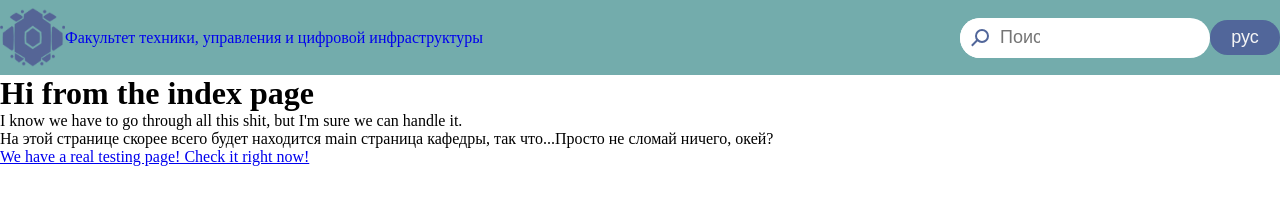
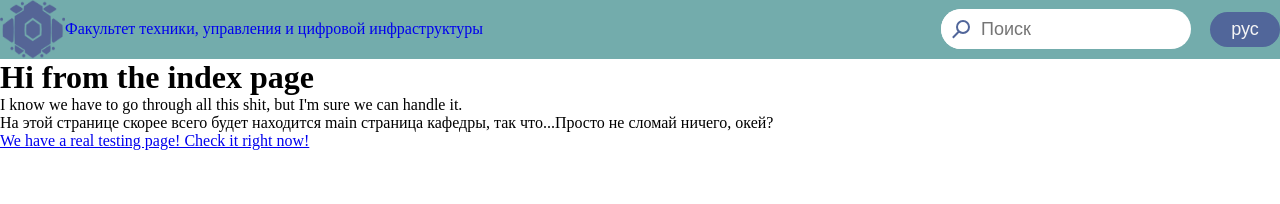
Before and after one commit to kagam1i/website-of-the-department, a Gatsby site: page / in a window 1280 px wide. Built offline with nearby package versions, Linux system fonts and the light colour scheme; Gatsby itself is replaced by a stand-in of ours.

Commit message:
Исправление поисковой строки

```diff
--- a/package.json
+++ b/package.json
@@ -5,6 +5,7 @@
   "version": "0.1.0",
   "author": "Kyle Mathews <mathews.kyle@gmail.com>",
   "dependencies": {
+    "date-fns": "^2.30.0",
     "gatsby": "^5.11.0",
     "gatsby-plugin-image": "^3.11.0",
     "gatsby-plugin-manifest": "^5.11.0",
@@ -15,7 +16,8 @@
     "gatsby-transformer-sharp": "^5.11.0",
     "react": "^18.2.0",
     "react-dom": "^18.2.0",
-    "react-lorem-ipsum": "^1.4.10"
+    "react-lorem-ipsum": "^1.4.10",
+    "sharp": "^0.32.4"
   },
   "devDependencies": {
     "prettier": "^2.8.8"
--- a/src/components/header.css
+++ b/src/components/header.css
@@ -32,6 +32,7 @@ button{
     color: rgba(245, 245, 245, 1);
     font-size: 18px;
     border-radius: 30px;
+    margin-left: 19px;
 }
 
 .search{
@@ -39,7 +40,7 @@ button{
     height: 40px;
     width: 250px;
     background: #fff;
-    border-radius: 60px;
+    border-radius: 30px;
     margin-left: auto;
     cursor: pointer;
 }
@@ -84,8 +85,7 @@ input[type ='text']{
     position: absolute;
     top: 0;
     left: 40px;
-    width: 210px;
-    width: 100%;
+    width: 190px;
     height: 100%;
     border: 0;
     outline: 0;
--- a/src/components/layout.css
+++ b/src/components/layout.css
@@ -233,5 +233,5 @@ header{
   background-color: rgb(115, 172, 172);
   display: flex;
   max-width: 1925px;
-  min-height: 75px;
+  max-height: 150px;
 }
```
Also changed, not shown: 1 other file.
